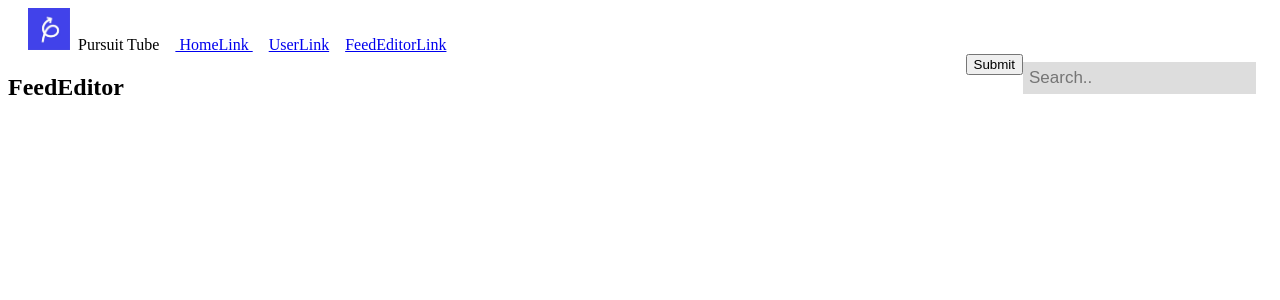
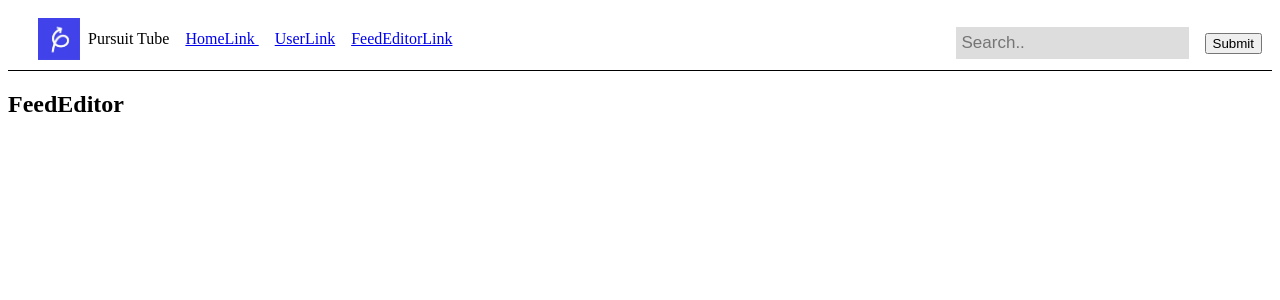
Before and after one commit to nicolehopkins/PursuitTube, a React (Create React App) app: page /feedEditorLink in a window 1280 px wide. Shown: the top 300 px of the page. Built offline with nearby package versions, Linux system fonts and the light colour scheme.

Commit message:
added seearch/button input & fix display w/ flex

```diff
--- a/src/components/Nav.css
+++ b/src/components/Nav.css
@@ -18,7 +18,7 @@ ul {
 
 input {
 
-    float: right;
+    /* float: right; */
     padding: 6px;
     margin-top: 8px;
     margin-right: 16px;
@@ -29,5 +29,18 @@ input {
 }
 
 button {
-    float:right;
+    /* float:right; */
 }
+
+.topnav {
+    display: flex;
+    align-items: center;
+    justify-content: space-between;
+    border-bottom: 1px solid black;
+    padding: 10px;
+}
+
+.link-container {
+    display: flex;
+    align-items: center;
+}
--- a/src/components/Nav.js
+++ b/src/components/Nav.js
@@ -21,18 +21,22 @@ class Nav extends Component {
           </ul> */}
 
 
-          <div class="topnav">
+        <div className="topnav">
+        <div className='link-container'>
             <img src="/images/pursuit_logo.jpg" alt="Pursuit Logo" width='42' height='42'></img>
             <li>Pursuit Tube</li>
+            <ul>
                 <li><Link to={'/'} className="nav-link"> HomeLink </Link></li>
                 <li><Link to={'/userlink'} className="nav-link">UserLink</Link></li>
                 <li><Link to={'/feedEditorLink'} className="nav-link">FeedEditorLink</Link></li>
-  <div class="search-container">
-
+            </ul>
+            </div>
+            <div className="search-container">
                 <input type="text" placeholder="Search.." name="search"/>
                 <button type="submit">Submit</button>
             </div>
         </div>
+
 
           {/* <hr /> */}
 
```
Lines whose indentation alone changed are shown as unchanged.
